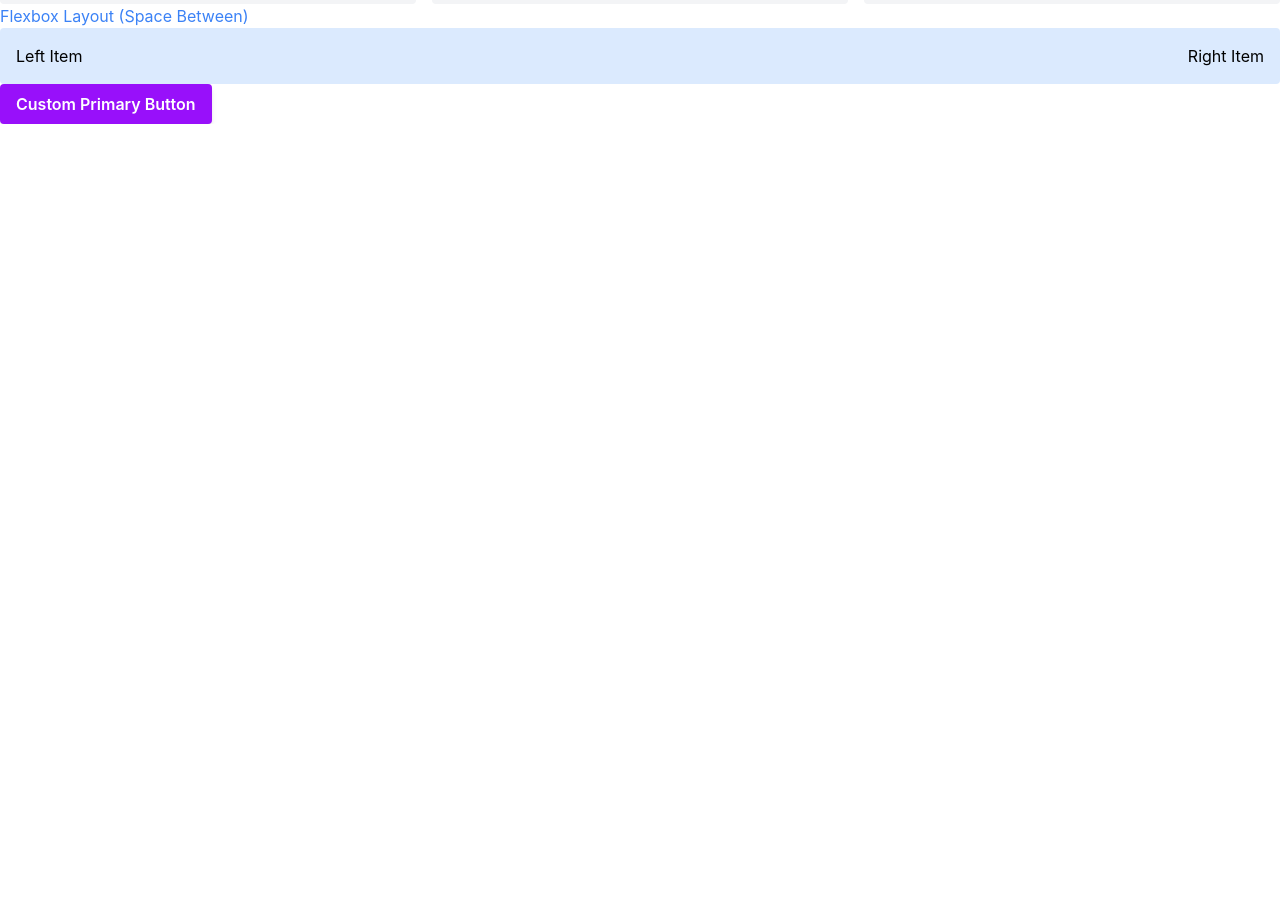
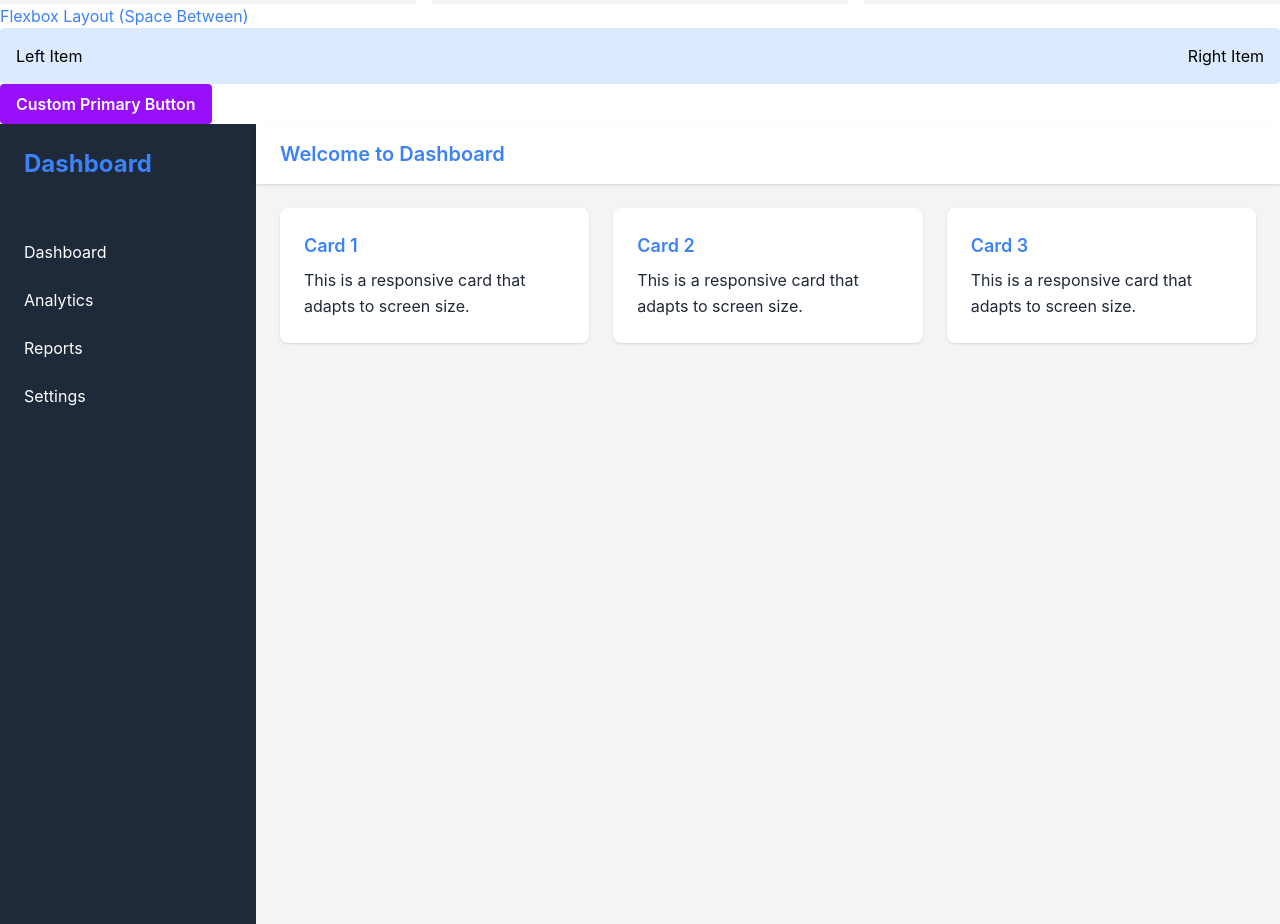
Before and after one commit to gech71/class-teach, a React (Vite) app: page / in a window 1280 px wide. Shown: the part 1880-2804 px from the top of the page. Before the commit the page ends 2004 px from the top, so only its background shows below. Built offline with nearby package versions, Linux system fonts and the light colour scheme.

Commit message:
feat: add Dashboard component and integrate it into the App

```diff
--- a/src/App.tsx
+++ b/src/App.tsx
@@ -14,6 +14,7 @@ import Card from "./components/Reusables/Card";
 import Forms from "./components/Reusables/Forms";
 import LayoutContainers from "./components/Reusables/LayoutContainers";
 import ReusableUIPatterns from "./components/Reusables/ReusableUIPatterns";
+import Dashboard from "./components/Reusables/Dashboard";
 
 const App = () => {
   const [theme, setTheme] = useState("light");
@@ -80,6 +81,7 @@ const App = () => {
       <Forms />
       <LayoutContainers />
       <ReusableUIPatterns />
+      <Dashboard />
     </div>
   );
 };
--- /dev/null
+++ b/src/components/Reusables/Dashboard.tsx
@@ -0,0 +1,99 @@
+import { useState } from "react";
+
+const Dashboard = () => {
+  const [sidebarOpen, setSidebarOpen] = useState(false);
+
+  return (
+    <div className="flex h-screen bg-gray-100">
+      {/* Sidebar */}
+      <aside
+        className={`${
+          sidebarOpen ? "block" : "hidden"
+        } md:block w-64 bg-gray-800 text-white`}
+      >
+        <div className="p-6">
+          <h1 className="text-2xl font-bold">Dashboard</h1>
+        </div>
+        <nav className="mt-6">
+          <a href="#" className="block px-6 py-3 hover:bg-gray-700">
+            Dashboard
+          </a>
+          <a href="#" className="block px-6 py-3 hover:bg-gray-700">
+            Analytics
+          </a>
+          <a href="#" className="block px-6 py-3 hover:bg-gray-700">
+            Reports
+          </a>
+          <a href="#" className="block px-6 py-3 hover:bg-gray-700">
+            Settings
+          </a>
+        </nav>
+      </aside>
+
+      {/* Main Content */}
+      <div className="flex-1 flex flex-col">
+        {/* Header with Mobile Menu Toggle */}
+        <header className="bg-white shadow">
+          <div className="flex items-center justify-between px-6 py-4">
+            <button
+              onClick={() => setSidebarOpen(!sidebarOpen)}
+              className="md:hidden text-gray-600 hover:text-gray-900"
+            >
+              <svg
+                className="w-6 h-6"
+                fill="none"
+                stroke="currentColor"
+                viewBox="0 0 24 24"
+              >
+                <path
+                  strokeLinecap="round"
+                  strokeLinejoin="round"
+                  strokeWidth={2}
+                  d="M4 6h16M4 12h16M4 18h16"
+                />
+              </svg>
+            </button>
+            <h2 className="text-xl font-semibold text-gray-800">
+              Welcome to Dashboard
+            </h2>
+          </div>
+        </header>
+
+        {/* Main Content Area */}
+        <main className="flex-1 overflow-auto p-6">
+          <div className="grid grid-cols-1 md:grid-cols-2 lg:grid-cols-3 gap-6">
+            {/* Card 1 */}
+            <div className="bg-white rounded-lg shadow p-6">
+              <h3 className="text-lg font-semibold text-gray-800 mb-2">
+                Card 1
+              </h3>
+              <p className="text-gray-600">
+                This is a responsive card that adapts to screen size.
+              </p>
+            </div>
+            {/* Card 2 */}
+            <div className="bg-white rounded-lg shadow p-6">
+              <h3 className="text-lg font-semibold text-gray-800 mb-2">
+                Card 2
+              </h3>
+              <p className="text-gray-600">
+                This is a responsive card that adapts to screen size.
+              </p>
+            </div>
+            {/* Card 3 */}
+            <div className="bg-white rounded-lg shadow p-6">
+              <h3 className="text-lg font-semibold text-gray-800 mb-2">
+                Card 3
+              </h3>
+              <p className="text-gray-600">
+                This is a responsive card that adapts to screen size.
+              </p>
+            </div>
+          </div>
+        </main>
+      </div>
+    </div>
+  );
+};
+
+export default Dashboard;
```
